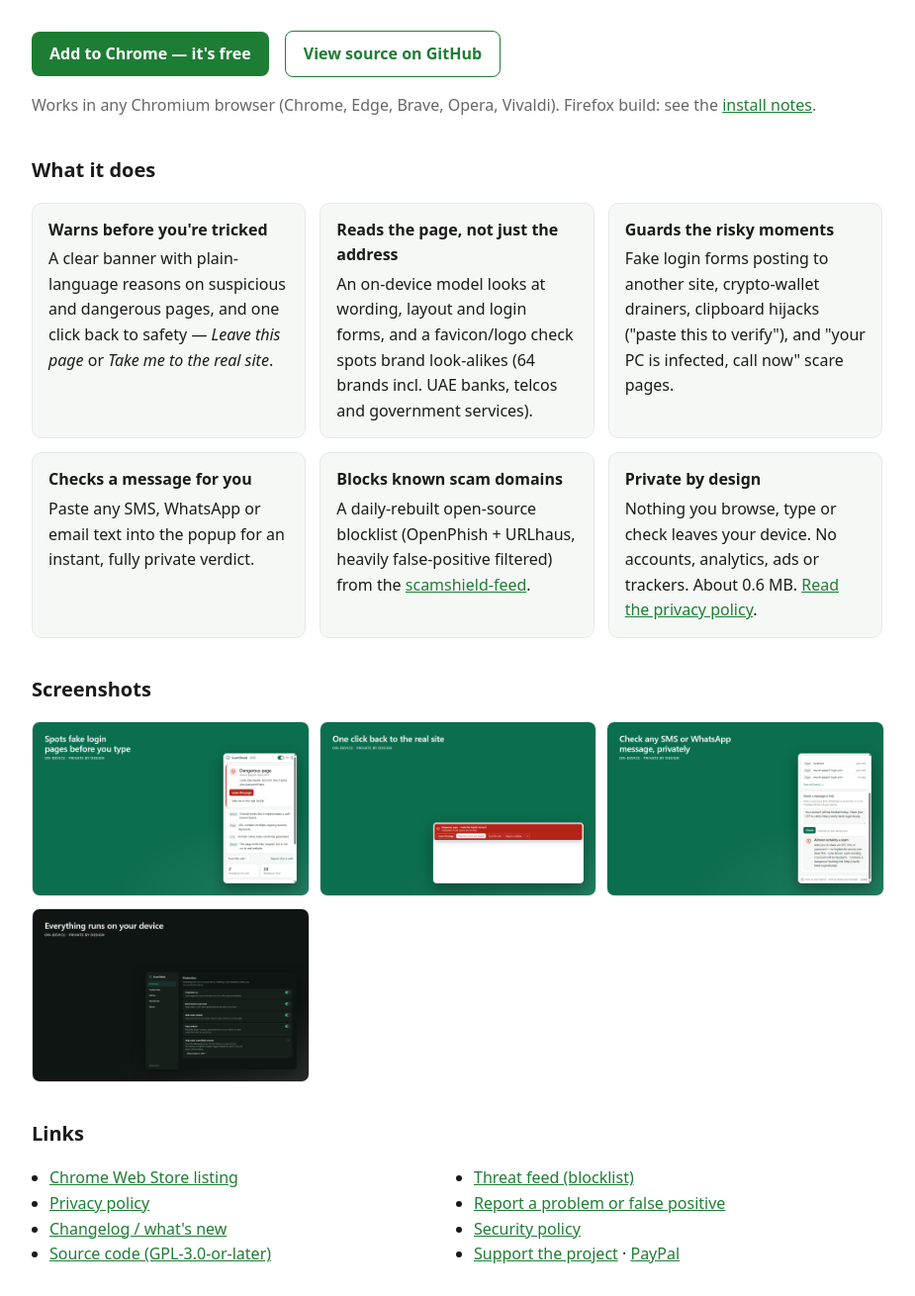
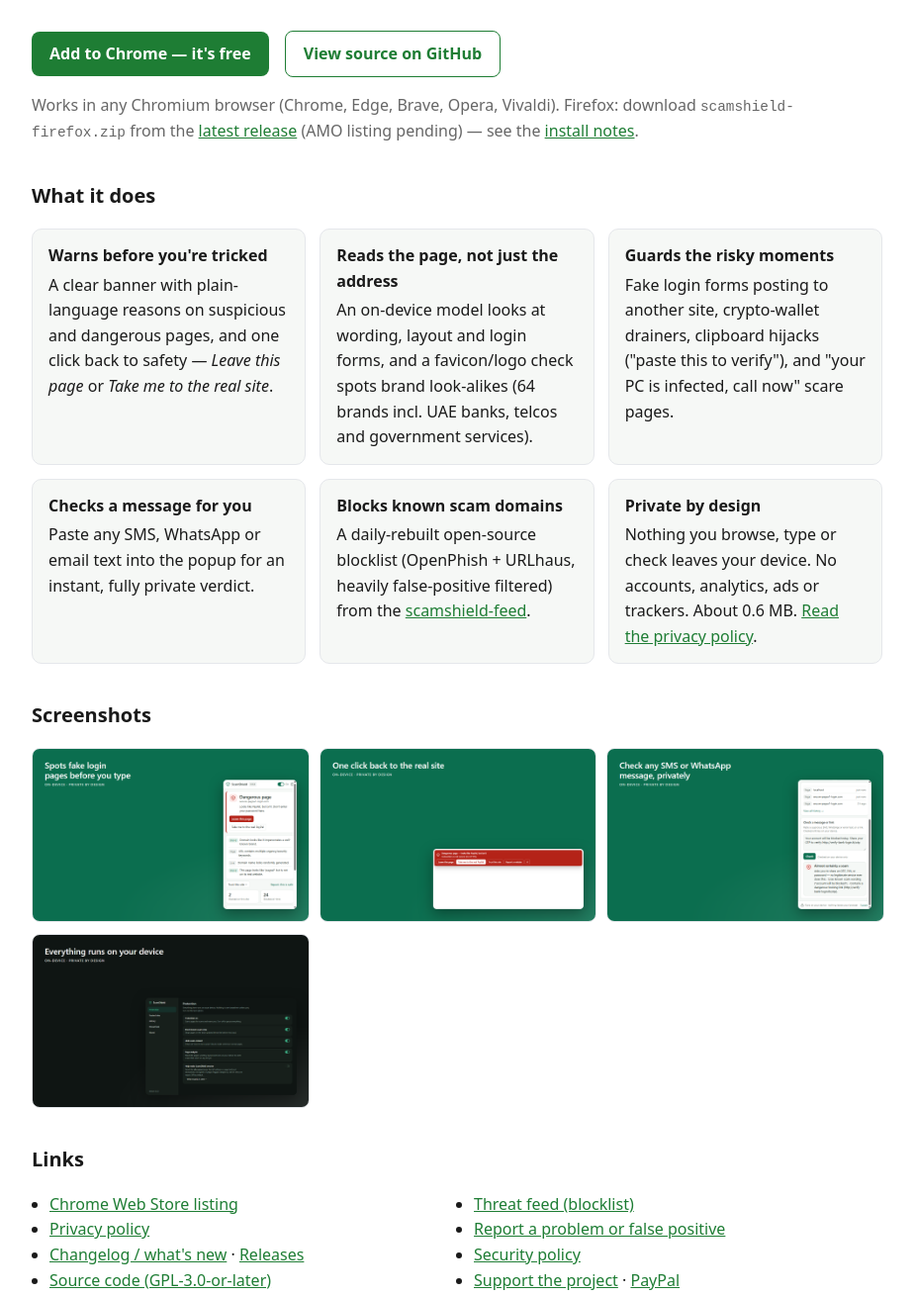
Before and after one commit to joelstephen97/scamshield, a browser extension: page index.html in a window 1280 px wide. Shown: the part 212-1522 px from the top of the page at 99% size, without its empty margins (178-1103 px from the left). Drawn offline with Linux system fonts and the light colour scheme.

Commit message:
docs: link Firefox install and release steps to GitHub Releases (v0.5.0 published with both zips)

```diff
--- a/index.html
+++ b/index.html
@@ -39,7 +39,7 @@
   <a class="cta" href="https://chromewebstore.google.com/detail/fojjjofjimbfoddafoampojopijnlihl">Add to Chrome — it's free</a>
   <a class="cta secondary" href="https://github.com/joelstephen97/scamshield">View source on GitHub</a>
 </p>
-<p class="tag">Works in any Chromium browser (Chrome, Edge, Brave, Opera, Vivaldi). Firefox build: see the <a href="https://github.com/joelstephen97/scamshield#install">install notes</a>.</p>
+<p class="tag">Works in any Chromium browser (Chrome, Edge, Brave, Opera, Vivaldi). Firefox: download <code>scamshield-firefox.zip</code> from the <a href="https://github.com/joelstephen97/scamshield/releases/latest">latest release</a> (AMO listing pending) — see the <a href="https://github.com/joelstephen97/scamshield#install">install notes</a>.</p>
 
 <h2>What it does</h2>
 <div class="grid">
@@ -63,7 +63,7 @@
 <ul class="links">
   <li><a href="https://chromewebstore.google.com/detail/fojjjofjimbfoddafoampojopijnlihl">Chrome Web Store listing</a></li>
   <li><a href="privacy.html">Privacy policy</a></li>
-  <li><a href="https://github.com/joelstephen97/scamshield/blob/main/CHANGELOG.md">Changelog / what's new</a></li>
+  <li><a href="https://github.com/joelstephen97/scamshield/blob/main/CHANGELOG.md">Changelog / what's new</a> · <a href="https://github.com/joelstephen97/scamshield/releases">Releases</a></li>
   <li><a href="https://github.com/joelstephen97/scamshield">Source code (GPL-3.0-or-later)</a></li>
   <li><a href="https://github.com/joelstephen97/scamshield-feed">Threat feed (blocklist)</a></li>
   <li><a href="https://github.com/joelstephen97/scamshield/issues/new">Report a problem or false positive</a></li>
```
Also changed, not shown: store/submission-checklist.md (+1 -1 lines), README.md.
